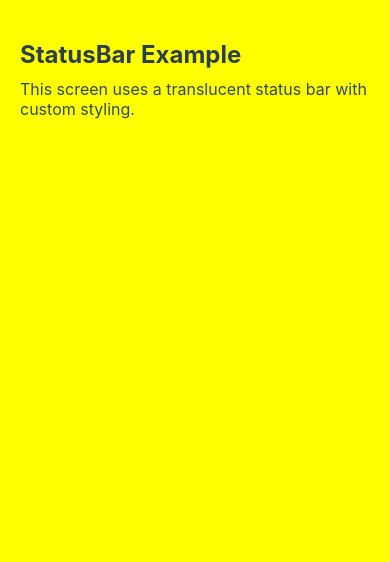
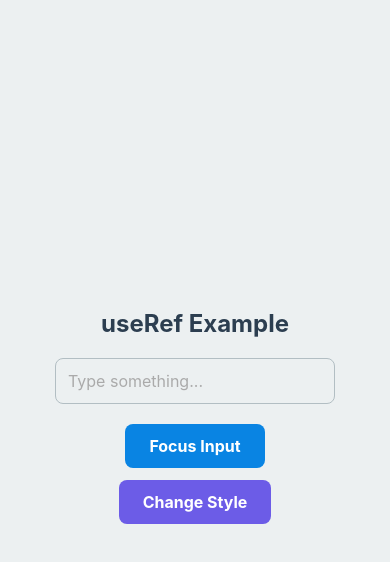
Before and after one commit to TayyabHussain03/react_native_cli_batch2, a React Native app: screen / in a window 390 px wide. Shown: the top 562 px of the page. Built offline with nearby package versions, Linux system fonts and the light colour scheme.

Commit message:
UseRef hook examples and explanation

```diff
--- a/App.jsx
+++ b/App.jsx
@@ -17,6 +17,7 @@ import StylingButton from './src/components/StylingButton.jsx'
 import LoaderToggle from './src/components/LoaderToggle.jsx'
 import Presable from './src/components/Presable.jsx'
 import StatusBarComponent from './src/components/StatusBarComponent.jsx'
+import UseRefExample from './src/components/UseRefExample.jsx'
 
 const App = () => {
   return (
@@ -38,7 +39,8 @@ const App = () => {
       {/* <StylingButton/> */}
       {/* <LoaderToggle/> */}
       {/* <Presable/> */}
-      <StatusBarComponent/>
+      {/* <StatusBarComponent/> */}
+      <UseRefExample/>
     </View>
   )
 }
--- /dev/null
+++ b/src/components/UseRefExample.jsx
@@ -0,0 +1,89 @@
+import React, { useRef } from 'react';
+import { View, Text, TextInput, TouchableOpacity, StyleSheet } from 'react-native';
+
+const UseRefExample = () => {
+  // ✅ useRef hook creates a mutable reference object
+  const inputRef = useRef(null);
+
+  const handleFocus = () => {
+    // ✅ Accessing the current value of the ref to focus the input
+    inputRef.current?.focus();
+    inputRef.current?.setNativeProps({
+        text:"tayyab",
+    })
+  };
+
+  const handleStyleChange = () => {
+    // ✅ Directly modifying native element style (works in web, limited in React Native)
+    inputRef.current?.setNativeProps({
+      style: { backgroundColor: '#ffeaa7', color: '#2d3436' }
+    });
+  };
+
+  return (
+    <View style={styles.container}>
+      <Text style={styles.heading}>useRef Example</Text>
+
+      {/* ✅ Ref attached to TextInput */}
+      <TextInput
+        ref={inputRef}
+        style={styles.input}
+        placeholder="Type something..."
+        placeholderTextColor="#aaa"
+      />
+
+      {/* ✅ Button to focus input */}
+      <TouchableOpacity style={styles.button} onPress={handleFocus}>
+        <Text style={styles.buttonText}>Focus Input</Text>
+      </TouchableOpacity>
+
+      {/* ✅ Button to change input style */}
+      <TouchableOpacity style={[styles.button, styles.secondary]} onPress={handleStyleChange}>
+        <Text style={styles.buttonText}>Change Style</Text>
+      </TouchableOpacity>
+    </View>
+  );
+};
+
+export default UseRefExample;
+
+const styles = StyleSheet.create({
+    container: {
+      flex: 1,
+      justifyContent: 'center',
+      alignItems: 'center',
+      backgroundColor: '#ecf0f1',
+      padding: 20
+    },
+    heading: {
+      fontSize: 24,
+      fontWeight: 'bold',
+      marginBottom: 20,
+      color: '#2c3e50'
+    },
+    input: {
+      width: '80%',
+      borderWidth: 1,
+      borderColor: '#b2bec3',
+      borderRadius: 8,
+      padding: 12,
+      marginBottom: 20,
+      fontSize: 16,
+      color: '#2d3436'
+    },
+    button: {
+      backgroundColor: '#0984e3',
+      paddingVertical: 12,
+      paddingHorizontal: 24,
+      borderRadius: 8,
+      marginBottom: 12
+    },
+    secondary: {
+      backgroundColor: '#6c5ce7'
+    },
+    buttonText: {
+      color: '#fff',
+      fontSize: 16,
+      fontWeight: 'bold'
+    }
+  });
```
